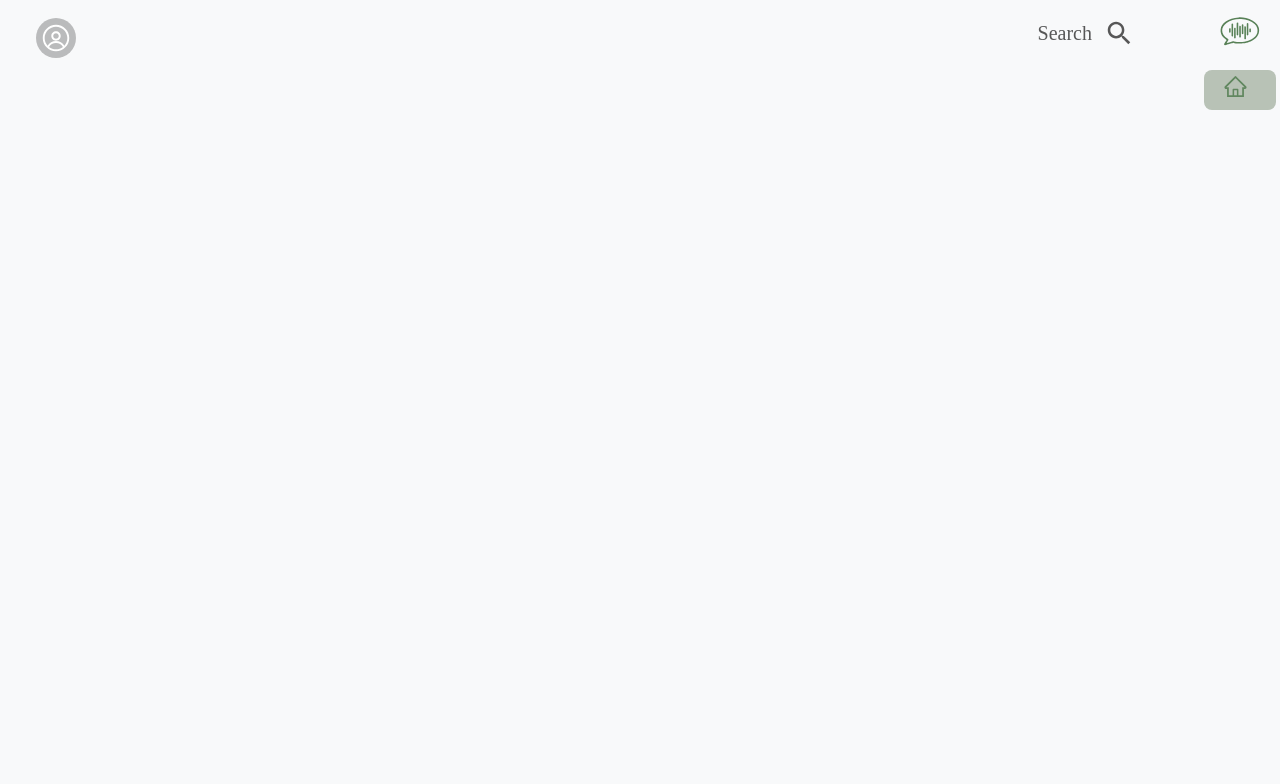
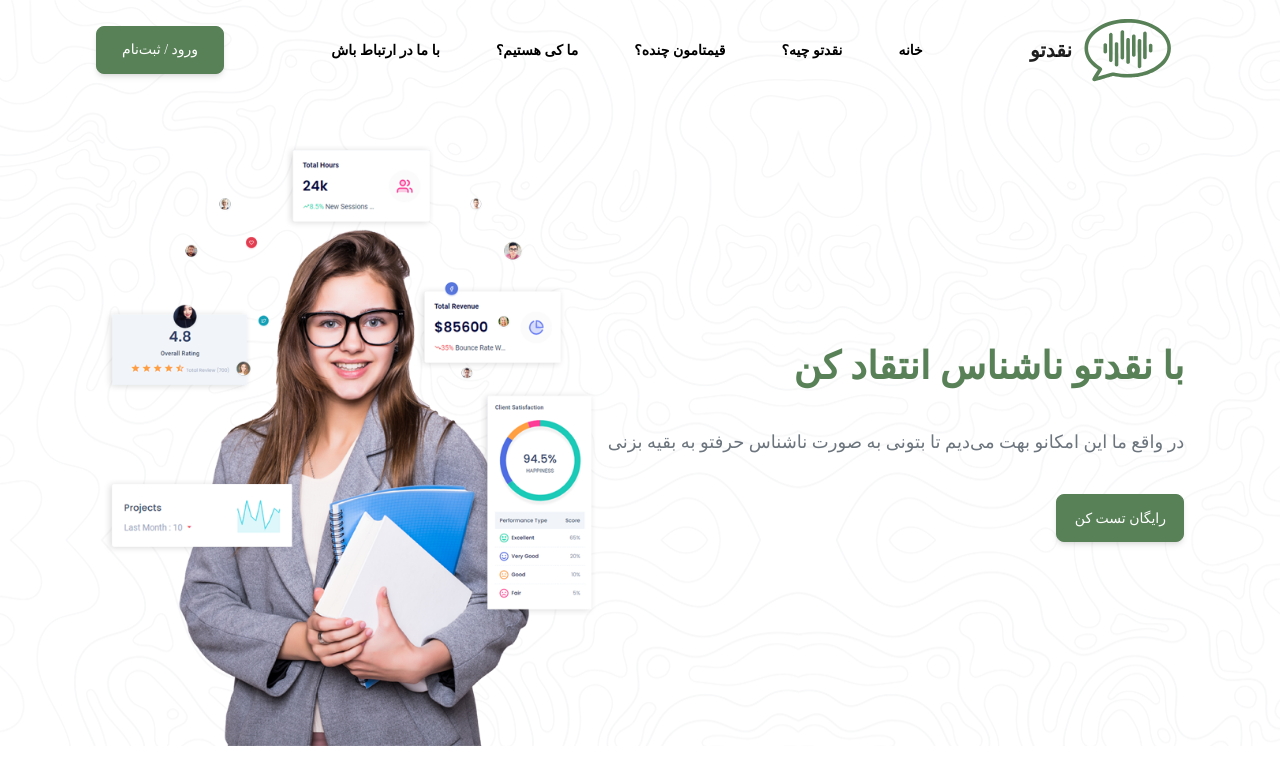
Before and after one commit to NagdeTo/NaghdeTo-frontend, a React (Vite) app: page / in a window 1280 px wide. Before the commit this address had no page. Shown: the top 784 px of the page. Built offline with nearby package versions, Linux system fonts and the light colour scheme.

Commit message:
adding hero section

```diff
--- a/src/App.jsx
+++ b/src/App.jsx
@@ -2,12 +2,12 @@ import { useState } from "react";
 import DashboardRouter from "./DashboardRouter";
 import PublicRouter from "./PublicRouter";
 
-
-
 const App = () => {
-  const [token, setToken] = useState(true);
+  const [token, setToken] = useState(false);
   return (
-    <div className={`App `}>{token ? <DashboardRouter /> : <PublicRouter />}</div>
+    <div className={`App `}>
+      {token ? <DashboardRouter /> : <PublicRouter />}
+    </div>
   );
 };
 export default App;
--- a/src/PublicRouter.jsx
+++ b/src/PublicRouter.jsx
@@ -1,11 +1,31 @@
 import Header from "./components/Public-layouts/Header";
-import { BrowserRouter } from "react-router-dom";
+import HeroSection from "./components/Public-layouts/HeroSection";
+import bg from "./assets/images/shape2.png";
 
 const PublicRouter = () => {
   return (
-    <BrowserRouter>
-      <Header />
-    </BrowserRouter>
+    <>
+      <div style={{ backgroundImage: `url(${bg})` }}>
+        <Header />
+        <HeroSection />
+      </div>
+      {/* <div
+        style={{
+          zIndex: "-1",
+          backgroundColor: "pink",
+          width: "100rem",
+          height: "70rem",
+          borderRadius: "6rem",
+          position: "absolute",
+          right: "7rem",
+          bottom: "0rem",
+          opacity: "0.7",
+          transform: "rotate(-130deg)",
+          boxShadow: "0 0 40px gray",
+          left: "-70rem",
+        }}
+      ></div> */}
+    </>
   );
 };
 
--- /dev/null
+++ b/src/components/Public-StyledComponents/Buttons/StyledButton.jsx
@@ -0,0 +1,14 @@
+import React from "react";
+import { Button } from "antd";
+
+export default function StyledButton({ children }) {
+  return (
+    <Button
+      className="h-12 w-32 rounded-lg border-primary-1000
+       bg-primary-1000 font-medium text-white shadow-md
+        hover:bg-primary-900 focus-visible:outline-none"
+    >
+      {children}
+    </Button>
+  );
+}
--- a/src/components/Public-layouts/Header.jsx
+++ b/src/components/Public-layouts/Header.jsx
@@ -1,22 +1,29 @@
 import logo from "../../assets/images/logo.svg";
 import { Link } from "react-router-dom";
-import { Button, Flex, Typography } from "antd";
+import { Flex, Typography } from "antd";
+import StyledButton from "../Public-StyledComponents/Buttons/StyledButton";
 
 export default function Header() {
   return (
     <Flex
-      style={{ direction: "rtl" }}
+      style={{
+        direction: "rtl",
+      }}
       component="header"
       justify="space-between"
       align="center"
-      className="px-24 py-6"
+      className="px-24 py-4"
     >
       <Flex align="center">
         <img src={logo} className=" w-28" />
         <Typography className="text-xl font-bold">نقدتو</Typography>
       </Flex>
 
-      <Flex justify="space-between" gap="56px" className="text-sm font-medium">
+      <Flex
+        justify="space-between"
+        gap="56px"
+        className="text-sm font-semibold"
+      >
         <Link to="/" className="hover:text-primary-700">
           خانه
         </Link>
@@ -34,12 +41,13 @@ export default function Header() {
         </Link>
       </Flex>
 
-      <Button
+      <StyledButton
         className="h-12 w-32 rounded-lg border-primary-1000
-       bg-primary-1000 font-medium text-white hover:bg-primary-900 focus-visible:outline-none"
+       bg-primary-1000 font-medium text-white shadow-md
+        hover:bg-primary-900 focus-visible:outline-none"
       >
-        ورود / ثبت نام
-      </Button>
+        ورود / ثبت‌نام
+      </StyledButton>
     </Flex>
   );
 }
--- /dev/null
+++ b/src/components/Public-layouts/HeroSection.jsx
@@ -0,0 +1,34 @@
+import { Button, Flex, Typography } from "antd";
+import React from "react";
+import freelancer from "../../assets/images/freelancer.png";
+import StyledButton from "../Public-StyledComponents/Buttons/StyledButton";
+
+export default function HeroSection() {
+  return (
+    <Flex className="mx-auto justify-center pt-10">
+      <img src={freelancer} className="w-2/5" />
+      <Flex
+        vertical={true}
+        className="items-end justify-center gap-5"
+        component="section"
+      >
+        <Typography.Title level={1} className="text-primary-1000">
+          با نقدتو ناشناس انتقاد کن
+        </Typography.Title>
+
+        <Typography.Paragraph className="text-lg text-[#6c757d]">
+          در واقع ما این امکانو بهت می‌دیم تا بتونی به صورت ناشناس حرفتو به بقیه
+          بزنی
+        </Typography.Paragraph>
+
+        <StyledButton
+          className="h-12 w-32 rounded-lg border-primary-1000
+         bg-primary-1000 font-medium text-white shadow-md
+          hover:bg-primary-900 focus-visible:outline-none"
+        >
+          رایگان تست کن
+        </StyledButton>
+      </Flex>
+    </Flex>
+  );
+}
```
Also changed, not shown: src/assets/images/freelancer.png (added), src/assets/images/shape2.png (added).
